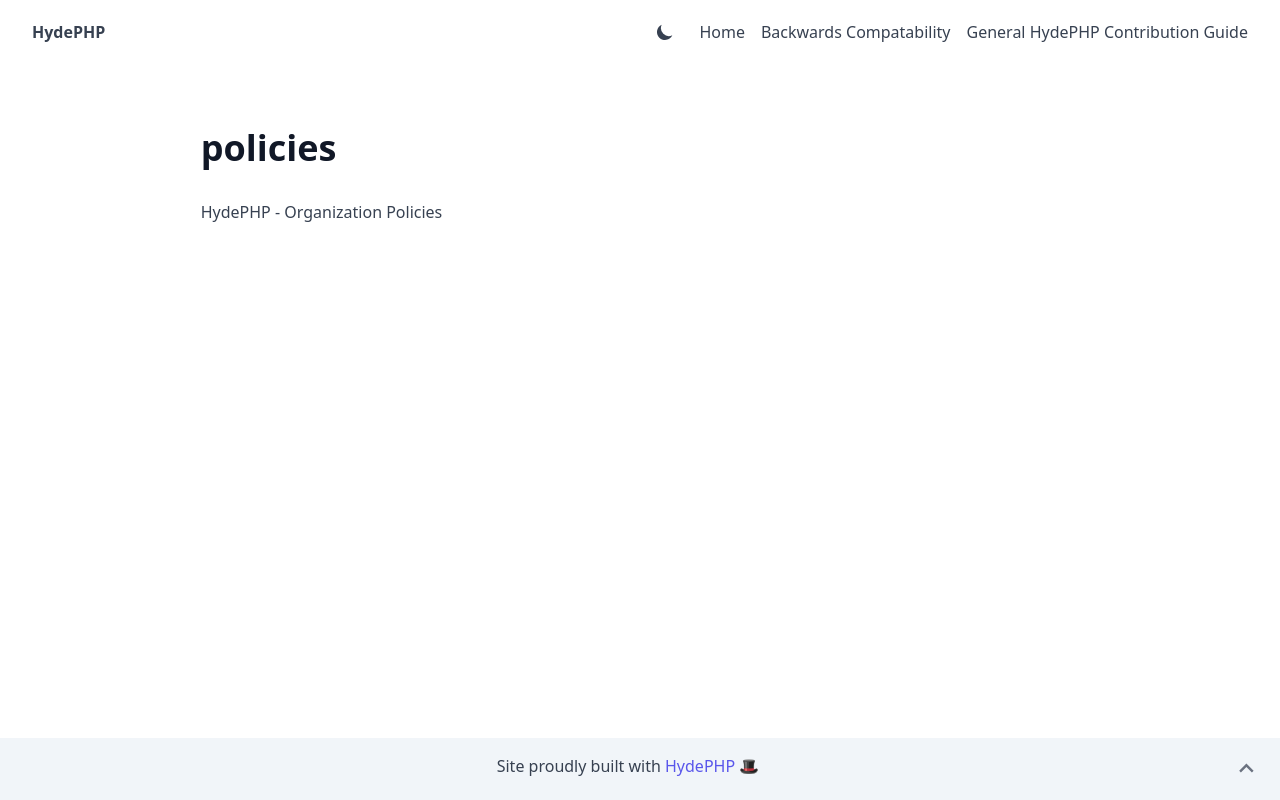
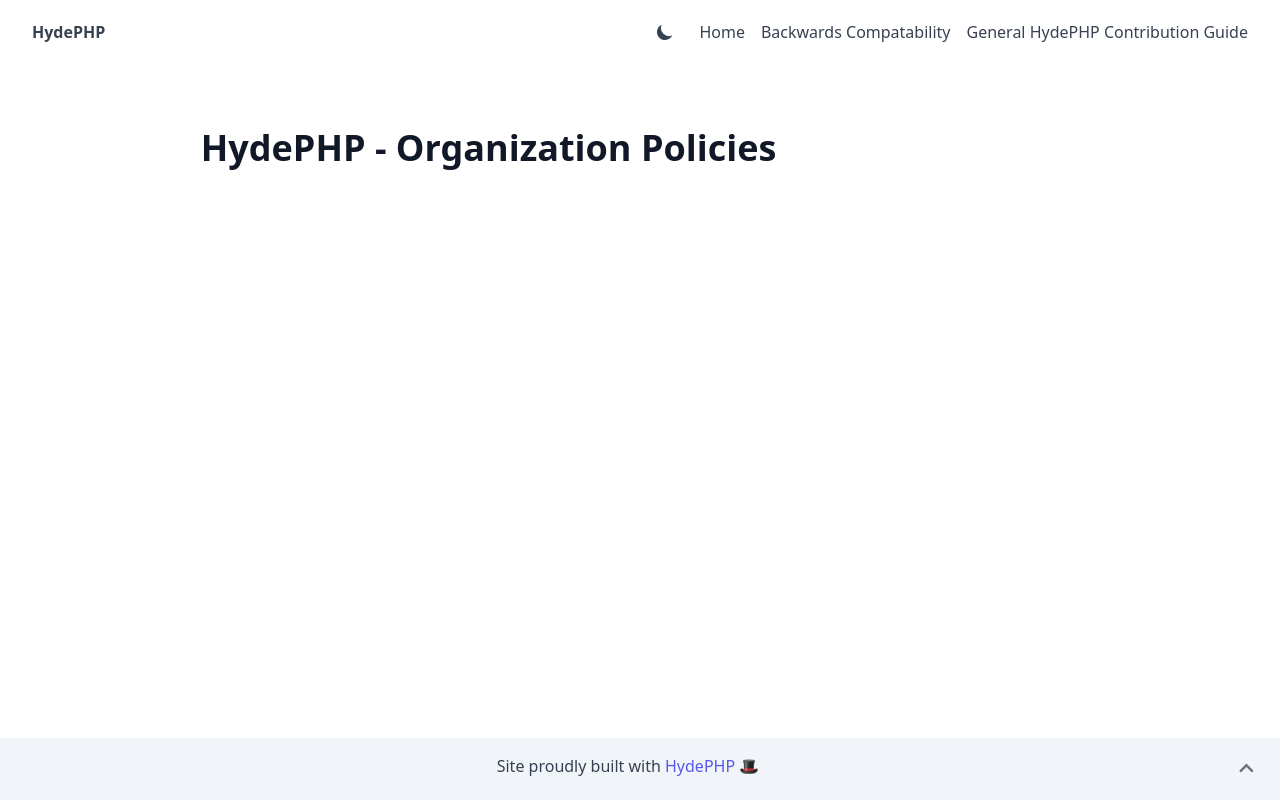
Before and after one commit to hydephp/policies, a plain HTML site: page index.html in a window 1280 px wide. Drawn offline with nearby package versions, Linux system fonts and the light colour scheme.

Commit message:
Upload compiled site 6857e9f5e220f3b2e41af52f74a6baef5aabe3c0

```diff
--- a/index.html
+++ b/index.html
@@ -3,13 +3,13 @@
 <head>
     <meta charset="utf-8">
 <meta name="viewport" content="width=device-width, initial-scale=1">
-<title>HydePHP - policies</title>
+<title>HydePHP - HydePHP - Organization Policies</title>
 
 
 
 <link rel="canonical" href="http://localhost/index.html">
-<meta name="twitter:title" content="HydePHP - policies">
-<meta property="og:title" content="HydePHP - policies">
+<meta name="twitter:title" content="HydePHP - HydePHP - Organization Policies">
+<meta property="og:title" content="HydePHP - HydePHP - Organization Policies">
 
 
 <link rel="sitemap" href="http://localhost/sitemap.xml" type="application/xml" title="Sitemap">
@@ -82,8 +82,7 @@
 
     <main id="content" class="mx-auto max-w-7xl py-16 px-8">
         <article class="mx-auto prose dark:prose-invert">
-            <h1>policies</h1>
-<p>HydePHP - Organization Policies</p>
+            <h1>HydePHP - Organization Policies</h1>
 
         </article>
     </main>
--- a/sitemap.xml
+++ b/sitemap.xml
@@ -1,2 +1,2 @@
 <?xml version="1.0" encoding="UTF-8"?>
-<urlset xmlns="https://www.sitemaps.org/schemas/sitemap/0.9" generator="HydePHP 1.0.0-RC.3" processing_time_ms="0.40817260742188"><url><loc>http://localhost/backwards-compatability.html</loc><lastmod>2023-03-12T13:32:02+00:00</lastmod><changefreq>daily</changefreq><priority>0.9</priority></url><url><loc>http://localhost/contribution-guide.html</loc><lastmod>2023-03-12T13:32:02+00:00</lastmod><changefreq>daily</changefreq><priority>0.9</priority></url><url><loc>http://localhost/index.html</loc><lastmod>2023-03-12T13:32:02+00:00</lastmod><changefreq>daily</changefreq><priority>1</priority></url></urlset>
+<urlset xmlns="https://www.sitemaps.org/schemas/sitemap/0.9" generator="HydePHP 1.0.0-RC.3" processing_time_ms="0.39291381835938"><url><loc>http://localhost/backwards-compatability.html</loc><lastmod>2023-03-12T13:33:25+00:00</lastmod><changefreq>daily</changefreq><priority>0.9</priority></url><url><loc>http://localhost/contribution-guide.html</loc><lastmod>2023-03-12T13:33:25+00:00</lastmod><changefreq>daily</changefreq><priority>0.9</priority></url><url><loc>http://localhost/index.html</loc><lastmod>2023-03-12T13:33:25+00:00</lastmod><changefreq>daily</changefreq><priority>1</priority></url></urlset>
```
